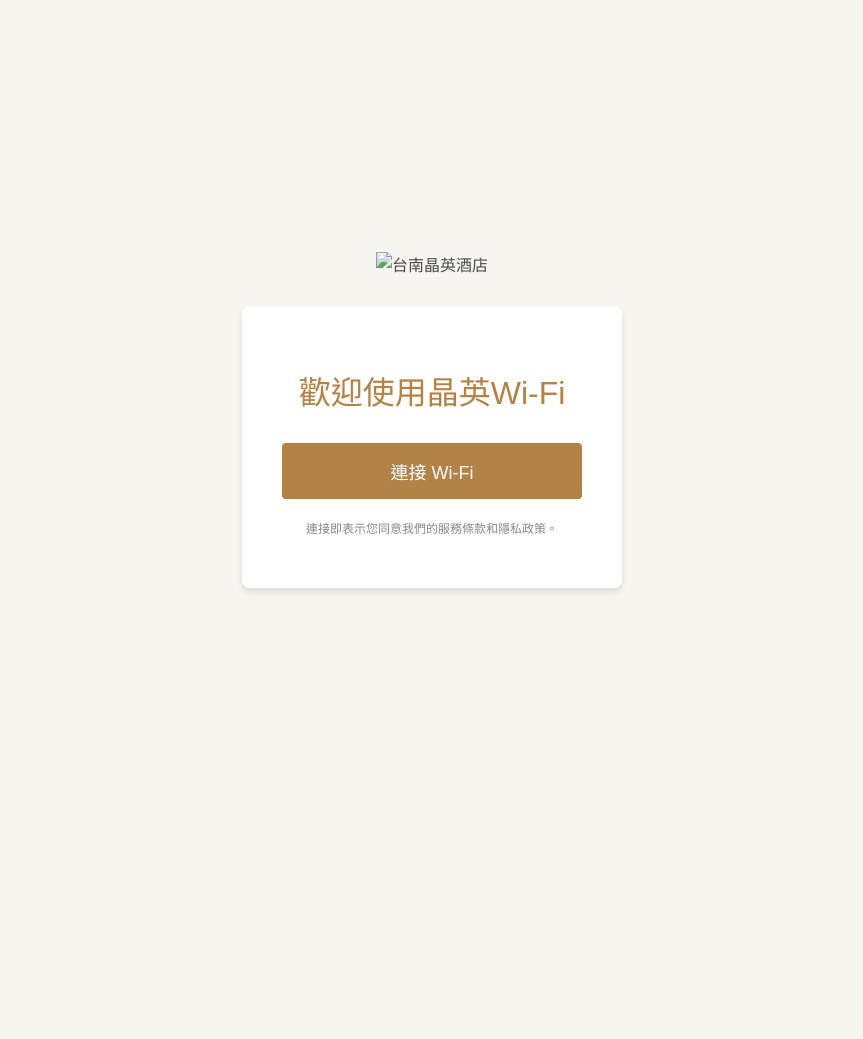
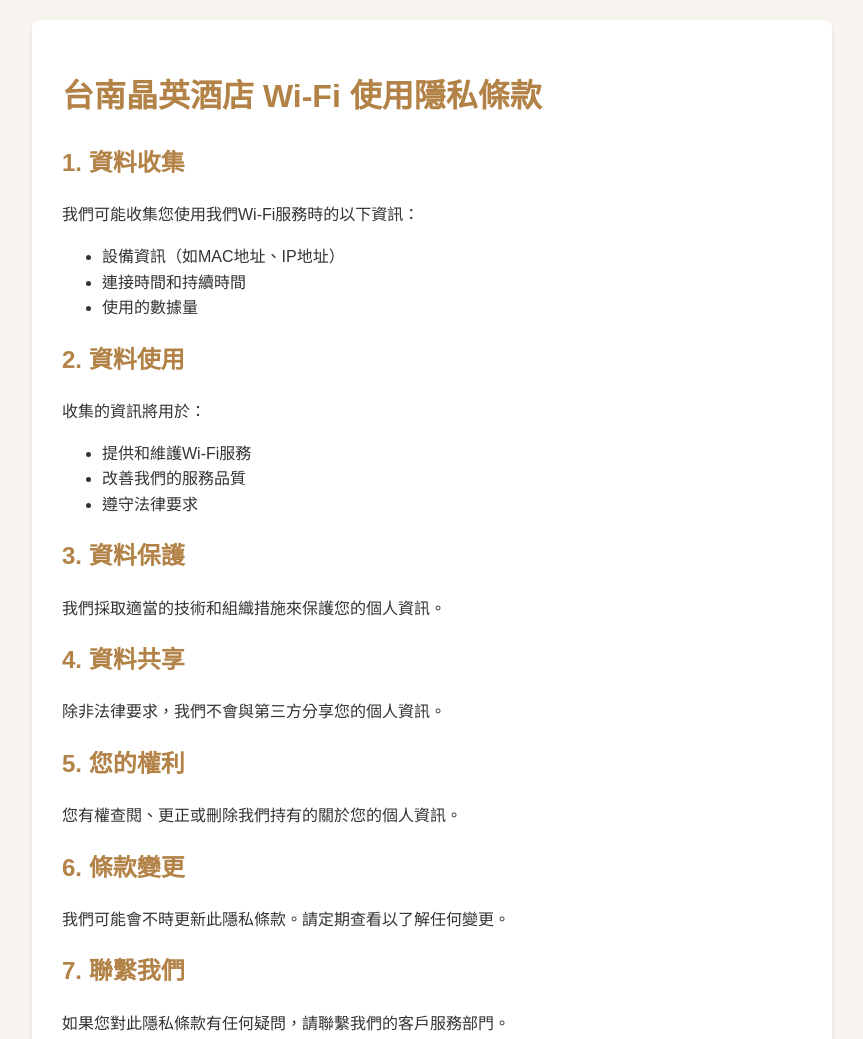
Before and after one commit to sptn-paul/hotel-wifi-privacy, a plain HTML site: page index.html in a window 1280 px wide. Shown: the top 1039 px of the page, without its empty margins (208-1071 px from the left). Before the commit the page ends 840 px from the top, so only its background shows below. Drawn offline with Linux system fonts and the light colour scheme.

Commit message:
Update index.html

```diff
--- a/index.html
+++ b/index.html
@@ -3,86 +3,62 @@
 <head>
     <meta charset="UTF-8">
     <meta name="viewport" content="width=device-width, initial-scale=1.0">
-    <title>台南晶英酒店 - Wi-Fi連接</title>
+    <title>台南晶英酒店 - Wi-Fi 使用隱私條款</title>
     <style>
         body {
             font-family: 'Noto Sans TC', sans-serif;
-            margin: 0;
-            padding: 0;
+            line-height: 1.6;
+            color: #333;
+            max-width: 800px;
+            margin: 0 auto;
+            padding: 20px;
             background-color: #f8f5f1;
-            color: #4a4a4a;
+        }
+        h1, h2 {
+            color: #b28247;
         }
         .container {
-            max-width: 1200px;
-            margin: 0 auto;
-            padding: 20px;
-            display: flex;
-            flex-direction: column;
-            align-items: center;
-            justify-content: center;
-            min-height: 100vh;
-        }
-        .logo {
-            margin-bottom: 30px;
-        }
-        .logo img {
-            max-width: 200px;
-        }
-        .wifi-connect {
             background-color: #ffffff;
-            padding: 40px;
+            padding: 30px;
             border-radius: 8px;
-            box-shadow: 0 4px 6px rgba(0, 0, 0, 0.1);
-            width: 100%;
-            max-width: 300px;
-            text-align: center;
-        }
-        h1 {
-            color: #b28247;
-            text-align: center;
-            margin-bottom: 30px;
-            font-weight: 300;
-        }
-        button {
-            width: 100%;
-            padding: 15px;
-            background-color: #b28247;
-            color: white;
-            border: none;
-            border-radius: 4px;
-            font-size: 18px;
-            cursor: pointer;
-            transition: background-color 0.3s ease;
-        }
-        button:hover {
-            background-color: #9e7340;
-        }
-        .terms {
-            text-align: center;
-            font-size: 12px;
-            margin-top: 20px;
-            color: #888;
+            box-shadow: 0 2px 4px rgba(0,0,0,0.1);
         }
     </style>
 </head>
 <body>
     <div class="container">
-        <div class="logo">
-            <!-- 請將此處的 URL 替換為實際的晶英酒店 logo URL -->
-            <img src="https://tainan.silksplace.com/favicon.ico" alt="台南晶英酒店">
-        </div>
-        <div class="wifi-connect">
-            <h1>歡迎使用晶英Wi-Fi</h1>
-            <button id="connectWifi">連接 Wi-Fi</button>
-            <p class="terms">連接即表示您同意我們的服務條款和隱私政策。</p>
-        </div>
+        <h1>台南晶英酒店 Wi-Fi 使用隱私條款</h1>
+
+        <h2>1. 資料收集</h2>
+        <p>我們可能收集您使用我們Wi-Fi服務時的以下資訊：</p>
+        <ul>
+            <li>設備資訊（如MAC地址、IP地址）</li>
+            <li>連接時間和持續時間</li>
+            <li>使用的數據量</li>
+        </ul>
+
+        <h2>2. 資料使用</h2>
+        <p>收集的資訊將用於：</p>
+        <ul>
+            <li>提供和維護Wi-Fi服務</li>
+            <li>改善我們的服務品質</li>
+            <li>遵守法律要求</li>
+        </ul>
+
+        <h2>3. 資料保護</h2>
+        <p>我們採取適當的技術和組織措施來保護您的個人資訊。</p>
+
+        <h2>4. 資料共享</h2>
+        <p>除非法律要求，我們不會與第三方分享您的個人資訊。</p>
+
+        <h2>5. 您的權利</h2>
+        <p>您有權查閱、更正或刪除我們持有的關於您的個人資訊。</p>
+
+        <h2>6. 條款變更</h2>
+        <p>我們可能會不時更新此隱私條款。請定期查看以了解任何變更。</p>
+
+        <h2>7. 聯繫我們</h2>
+        <p>如果您對此隱私條款有任何疑問，請聯繫我們的客戶服務部門。</p>
     </div>
-
-    <script>
-        document.getElementById('connectWifi').addEventListener('click', function() {
-            alert('正在連接 Wi-Fi，請稍候...');
-            // 這裡可以添加實際的 Wi-Fi 連接邏輯
-        });
-    </script>
 </body>
 </html>
```
